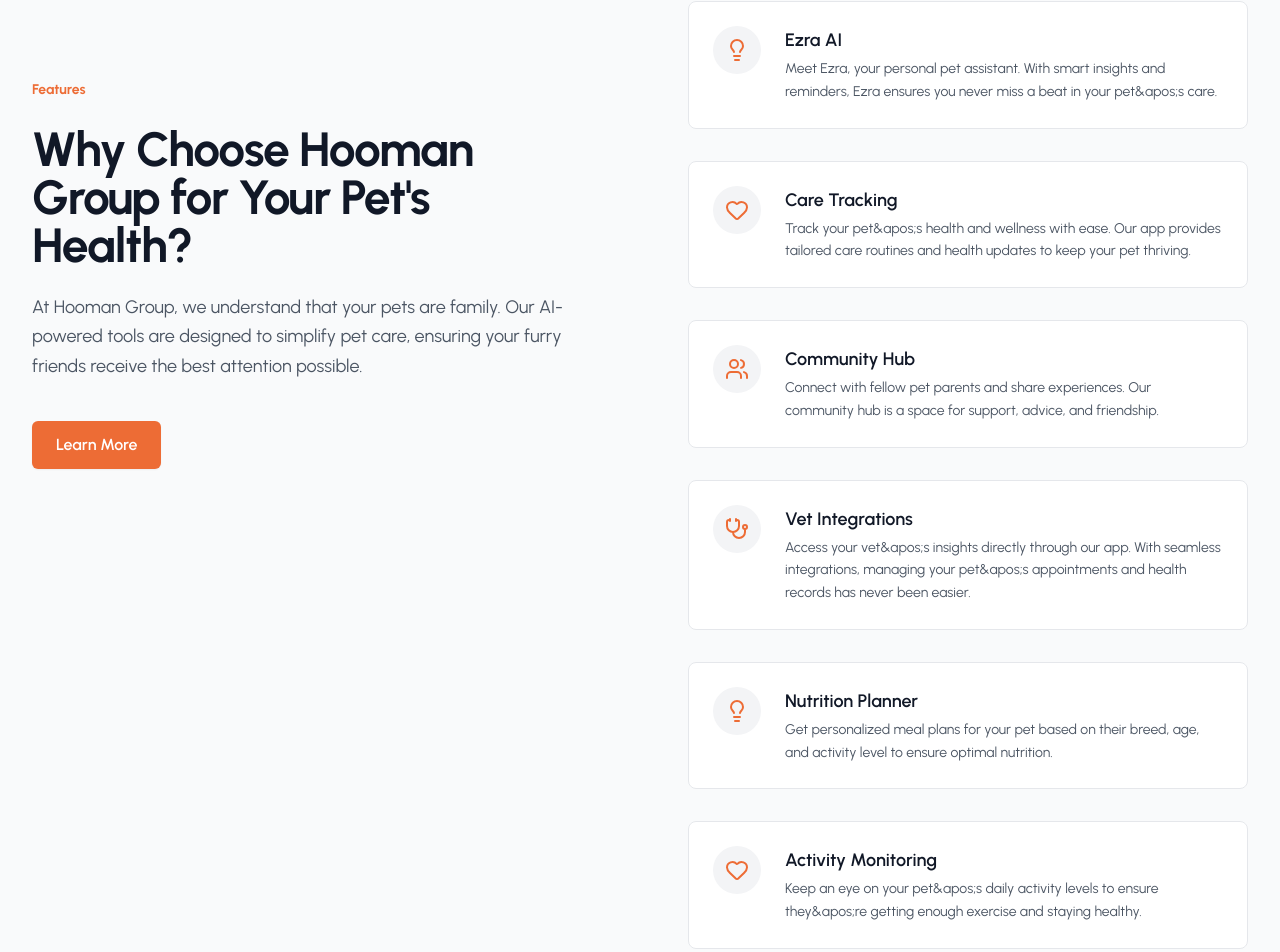
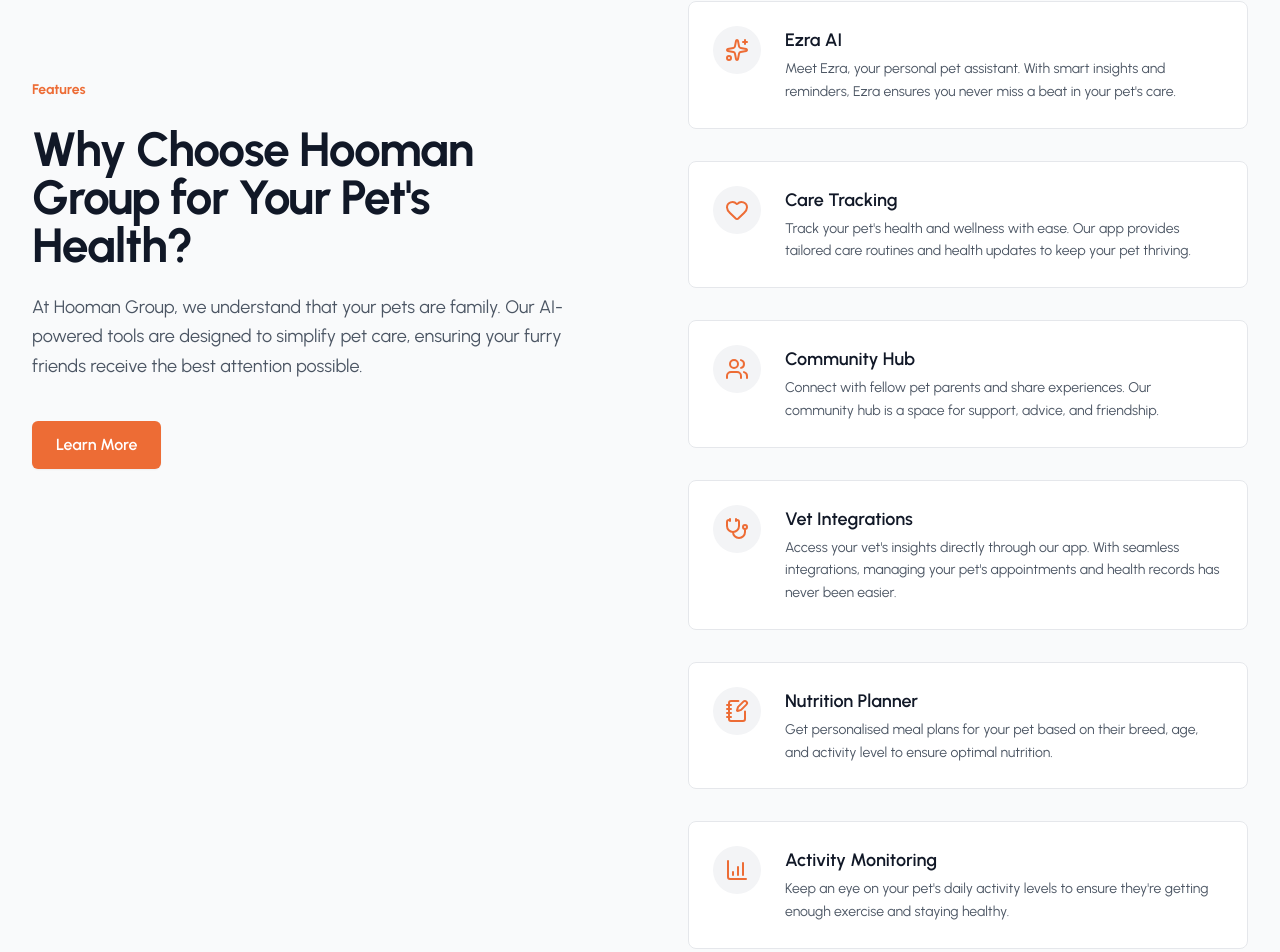
Before and after one commit to Gaurav-css/template, a Next.js app: page / in a window 1280 px wide. Shown: the part 1840-2792 px from the top of the page. Built offline with nearby package versions, Linux system fonts and the light colour scheme.

Commit message:
Update icon and content on features section

```diff
--- a/src/components/FeaturesSection.tsx
+++ b/src/components/FeaturesSection.tsx
@@ -2,7 +2,7 @@
 
 import Link from "next/link";
 import React, { useState, useEffect, useRef } from 'react';
-import { Lightbulb, Heart, Users, Stethoscope } from 'lucide-react';
+import { Lightbulb, Heart, Users, Stethoscope, Sparkles, NotebookPen, BarChart4 } from 'lucide-react';
 
 // Define the type for the component's props
 type FeatureCardProps = {
@@ -92,12 +92,12 @@
 
 // FIXED: Escaped all apostrophes (') with (&apos;)
 const allFeatures = [
-  { id: 'ai', icon: <Lightbulb className="w-6 h-6 text-[#ED6C35]" />, title: "Ezra AI", children: "Meet Ezra, your personal pet assistant. With smart insights and reminders, Ezra ensures you never miss a beat in your pet&apos;s care." },
-  { id: 'tracking', icon: <Heart className="w-6 h-6 text-[#ED6C35]" />, title: "Care Tracking", children: "Track your pet&apos;s health and wellness with ease. Our app provides tailored care routines and health updates to keep your pet thriving." },
+  { id: 'ai', icon: <Sparkles className="w-6 h-6 text-[#ED6C35]" />, title: "Ezra AI", children: "Meet Ezra, your personal pet assistant. With smart insights and reminders, Ezra ensures you never miss a beat in your pet's care." },
+  { id: 'tracking', icon: <Heart className="w-6 h-6 text-[#ED6C35]" />, title: "Care Tracking", children: "Track your pet's health and wellness with ease. Our app provides tailored care routines and health updates to keep your pet thriving." },
   { id: 'community', icon: <Users className="w-6 h-6 text-[#ED6C35]" />, title: "Community Hub", children: "Connect with fellow pet parents and share experiences. Our community hub is a space for support, advice, and friendship." },
-  { id: 'vet', icon: <Stethoscope className="w-6 h-6 text-[#ED6C35]" />, title: "Vet Integrations", children: "Access your vet&apos;s insights directly through our app. With seamless integrations, managing your pet&apos;s appointments and health records has never been easier." },
-  { id: 'nutrition', icon: <Lightbulb className="w-6 h-6 text-[#ED6C35]" />, title: "Nutrition Planner", children: "Get personalized meal plans for your pet based on their breed, age, and activity level to ensure optimal nutrition." },
-  { id: 'activity', icon: <Heart className="w-6 h-6 text-[#ED6C35]" />, title: "Activity Monitoring", children: "Keep an eye on your pet&apos;s daily activity levels to ensure they&apos;re getting enough exercise and staying healthy." }
+  { id: 'vet', icon: <Stethoscope className="w-6 h-6 text-[#ED6C35]" />, title: "Vet Integrations", children: "Access your vet's insights directly through our app. With seamless integrations, managing your pet's appointments and health records has never been easier." },
+  { id: 'nutrition', icon: <NotebookPen className="w-6 h-6 text-[#ED6C35]" />, title: "Nutrition Planner", children: "Get personalised meal plans for your pet based on their breed, age, and activity level to ensure optimal nutrition." },
+  { id: 'activity', icon: <BarChart4 className="w-6 h-6 text-[#ED6C35]" />, title: "Activity Monitoring", children: "Keep an eye on your pet's daily activity levels to ensure they're getting enough exercise and staying healthy." }
 ];
 
 
```
